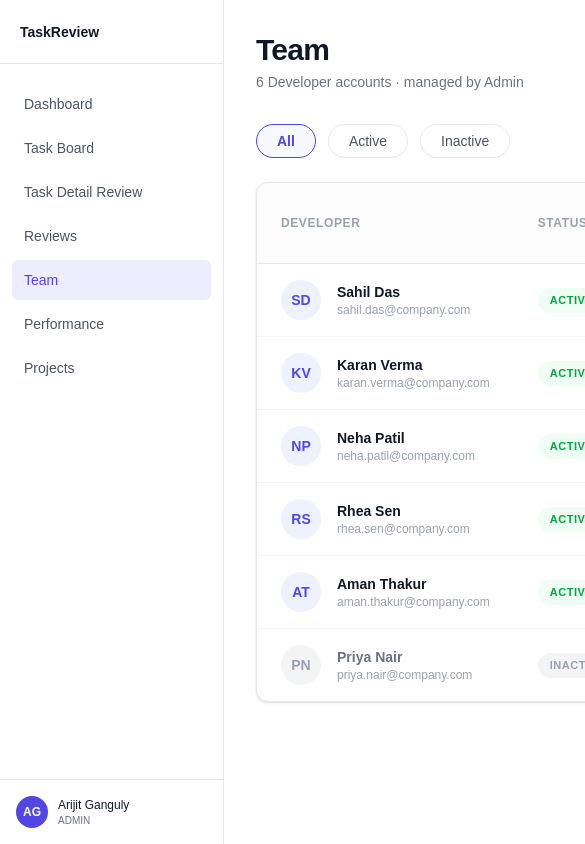
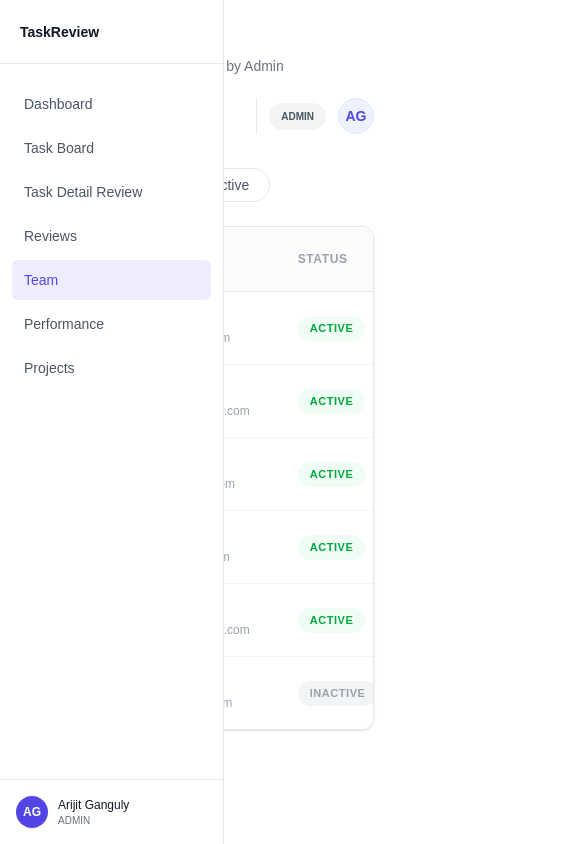
Before and after one commit to WorkR25/Internal-Engineering-Task-Management-System-Frontend, a Next.js app: page /admin/team-admin/team in a window 390 px wide. Shown: the top 844 px of the page, 585 px wide, since content can reach past the window. Built offline with nearby package versions, Linux system fonts and the light colour scheme.

Commit message:
Team page Active Inactive button functional

```diff
--- a/src/pages/admin/team-admin/team.css
+++ /dev/null
@@ -1,152 +0,0 @@
-/* Must be included for Tailwind v4 to resolve global utilities */
-@reference "../../../app/globals.css";
-
-.team-container {
-  @apply flex min-h-screen bg-[#f8f9fc] font-sans;
-}
-
-.main-content {
-  @apply flex-1 bg-white p-8 ml-56;
-}
-
-/* Header Section */
-.header-section {
-  @apply flex justify-between items-center mb-8;
-}
-
-.page-title {
-  @apply text-3xl font-bold text-gray-900 mb-1 tracking-tight;
-}
-
-.page-subtitle {
-  @apply text-sm text-gray-500;
-}
-
-.header-actions {
-  @apply flex items-center space-x-6;
-}
-
-.btn-primary {
-  @apply bg-[#4f46e5] text-white px-5 py-2.5 rounded-lg text-sm font-semibold hover:bg-indigo-700 transition-colors shadow-sm;
-}
-
-.admin-badge-wrapper {
-  @apply flex items-center space-x-3 border-l border-gray-200 pl-6;
-}
-
-.admin-role-text {
-  @apply rounded-full bg-gray-100 px-3 py-1.5 text-[10px] font-semibold text-gray-600;
-}
-
-.admin-avatar {
-  @apply w-9 h-9 rounded-full bg-indigo-50 text-[#4f46e5] flex items-center justify-center text-sm font-bold border border-indigo-100;
-}
-
-/* Filters */
-.filters-wrapper {
-  @apply flex space-x-3 mb-6;
-}
-
-.filter-btn-active {
-  @apply px-5 py-1.5 rounded-full border border-[#4f46e5] bg-indigo-50/50 text-[#4f46e5] text-sm font-semibold;
-}
-
-.filter-btn-inactive {
-  @apply px-5 py-1.5 rounded-full border border-gray-200 bg-white text-gray-600 text-sm font-medium hover:bg-gray-50 transition-colors;
-}
-
-/* Table */
-.table-container {
-  @apply bg-white rounded-xl border border-gray-200 shadow-sm overflow-hidden;
-}
-
-.team-table {
-  @apply w-full text-left border-collapse;
-}
-
-.table-head-row {
-  @apply border-b border-gray-200 bg-gray-50/50;
-}
-
-.table-head-cell {
-  @apply py-4 px-6 text-xs font-bold text-gray-400 uppercase tracking-wider;
-}
-
-.table-body {
-  @apply divide-y divide-gray-100;
-}
-
-.table-row {
-  @apply hover:bg-gray-50/50 transition-colors;
-}
-
-.table-cell {
-  @apply py-4 px-6;
-}
-
-.table-cell-right {
-  @apply py-4 px-6 text-right;
-}
-
-/* Developer Info Cells */
-.dev-info-wrapper {
-  @apply flex items-center space-x-4;
-}
-
-.dev-avatar {
-  @apply w-10 h-10 rounded-full flex items-center justify-center text-sm font-bold;
-}
-
-.avatar-active {
-  @apply bg-indigo-50 text-[#4f46e5];
-}
-
-.avatar-inactive {
-  @apply bg-gray-100 text-gray-400;
-}
-
-.dev-name {
-  @apply text-sm font-bold;
-}
-
-.name-active {
-  @apply text-gray-900;
-}
-
-.name-inactive {
-  @apply text-gray-500;
-}
-
-.dev-email {
-  @apply text-xs text-gray-400;
-}
-
-/* Status Badges */
-.status-badge {
-  @apply inline-flex items-center px-3 py-1 rounded-full text-[11px] font-bold uppercase tracking-wider;
-}
-
-.status-active {
-  @apply bg-green-50 text-green-600;
-}
-
-.status-inactive {
-  @apply bg-gray-100 text-gray-400;
-}
-
-/* Data Cells */
-.tasks-cell {
-  @apply py-4 px-6 text-sm text-gray-600;
-}
-
-.score-cell {
-  @apply py-4 px-6 text-sm font-bold text-gray-900;
-}
-
-.joined-cell {
-  @apply py-4 px-6 text-sm text-gray-500;
-}
-
-.btn-secondary {
-  @apply px-5 py-1.5 border border-gray-200 rounded-lg text-sm font-semibold text-gray-600 hover:bg-gray-50 hover:text-gray-900 transition-colors;
-}
--- /dev/null
+++ b/src/pages/admin/team-admin/team.module.css
@@ -0,0 +1,195 @@
+@reference "../../../app/globals.css";
+
+.team-container {
+  @apply flex min-h-screen w-full bg-[#f8f9fc] font-sans;
+}
+
+.main-content {
+  @apply min-w-0 flex-1 bg-white p-8 ml-56;
+}
+
+/* Header Section */
+
+.header-section {
+  @apply mb-8 flex items-center justify-between;
+}
+
+.page-title {
+  @apply mb-1 text-3xl font-bold tracking-tight text-gray-900;
+}
+
+.page-subtitle {
+  @apply text-sm text-gray-500;
+}
+
+.header-actions {
+  @apply flex items-center space-x-6;
+}
+
+.btn-primary {
+  @apply rounded-lg bg-[#4f46e5] px-5 py-2.5 text-sm font-semibold text-white shadow-sm transition-colors hover:bg-indigo-700;
+}
+
+.admin-badge-wrapper {
+  @apply flex items-center space-x-3 border-l border-gray-200 pl-6;
+}
+
+.admin-role-text {
+  @apply rounded-full bg-gray-100 px-3 py-1.5 text-[10px] font-semibold text-gray-600;
+}
+
+.admin-avatar {
+  @apply flex h-9 w-9 items-center justify-center rounded-full border border-indigo-100 bg-indigo-50 text-sm font-bold text-[#4f46e5];
+}
+
+/* Filters */
+
+.filters-wrapper {
+  @apply mb-6 flex space-x-3;
+}
+
+.filter-btn-active {
+  @apply rounded-full border border-[#4f46e5] bg-indigo-50/50 px-5 py-1.5 text-sm font-semibold text-[#4f46e5];
+}
+
+.filter-btn-inactive {
+  @apply rounded-full border border-gray-200 bg-white px-5 py-1.5 text-sm font-medium text-gray-600 transition-colors hover:bg-gray-50;
+}
+
+/* Table */
+
+.table-container {
+  @apply w-full overflow-x-auto rounded-xl border border-gray-200 bg-white shadow-sm;
+}
+
+.team-table {
+  @apply w-full min-w-[900px] border-collapse text-left;
+}
+
+.table-head-row {
+  @apply border-b border-gray-200 bg-gray-50/50;
+}
+
+.table-head-cell {
+  @apply px-6 py-4 text-xs font-bold uppercase tracking-wider text-gray-400;
+}
+
+.table-body {
+  @apply divide-y divide-gray-100;
+}
+
+.table-row {
+  @apply transition-colors hover:bg-gray-50/50;
+}
+
+.table-cell {
+  @apply px-6 py-4;
+}
+
+.table-cell-right {
+  @apply px-6 py-4 text-right;
+}
+
+/* Developer Info Cells */
+
+.dev-info-wrapper {
+  @apply flex min-w-0 items-center space-x-4;
+}
+
+.dev-text-wrapper {
+  @apply min-w-0;
+}
+
+.dev-avatar {
+  @apply flex h-10 w-10 shrink-0 items-center justify-center rounded-full text-sm font-bold;
+}
+
+.avatar-active {
+  @apply bg-indigo-50 text-[#4f46e5];
+}
+
+.avatar-inactive {
+  @apply bg-gray-100 text-gray-400;
+}
+
+.dev-name {
+  @apply text-sm font-bold;
+}
+
+.name-active {
+  @apply text-gray-900;
+}
+
+.name-inactive {
+  @apply text-gray-500;
+}
+
+.dev-email {
+  @apply max-w-[220px] overflow-hidden text-ellipsis whitespace-nowrap text-xs text-gray-400;
+}
+
+/* Status Badges */
+
+.status-badge {
+  @apply inline-flex items-center rounded-full px-3 py-1 text-[11px] font-bold uppercase tracking-wider;
+}
+
+.status-active {
+  @apply bg-green-50 text-green-600;
+}
+
+.status-inactive {
+  @apply bg-gray-100 text-gray-400;
+}
+
+/* Data Cells */
+
+.tasks-cell {
+  @apply px-6 py-4 text-sm text-gray-600;
+}
+
+.score-cell {
+  @apply px-6 py-4 text-sm font-bold text-gray-900;
+}
+
+.joined-cell {
+  @apply px-6 py-4 text-sm text-gray-500;
+}
+
+.btn-secondary {
+  @apply rounded-lg border border-gray-200 px-5 py-1.5 text-sm font-semibold text-gray-600 transition-colors hover:bg-gray-50 hover:text-gray-900;
+}
+
+/* Responsive Layout */
+
+@media (max-width: 1024px) {
+  .main-content {
+    @apply ml-0 p-6;
+  }
+
+  .header-section {
+    @apply items-start gap-5;
+  }
+
+  .header-actions {
+    @apply space-x-3;
+  }
+}
+
+@media (max-width: 640px) {
+  .main-content {
+    @apply p-4;
+  }
+
+  .header-section {
+    @apply flex-col;
+  }
+
+  .header-actions {
+    @apply w-full justify-between;
+  }
+
+  .admin-badge-wrapper {
+    @apply pl-3;
+  }
+}
--- a/src/pages/admin/team-admin/team.tsx
+++ b/src/pages/admin/team-admin/team.tsx
@@ -1,122 +1,248 @@
-"use client";
-import React, { useState } from 'react';
-import { useRouter } from 'next/navigation';
-import Sidebar from '@/components/admin-components/layout/sidebar';
-import AddDeveloperModal from '@/components/admin-components/team-components/add_developer';
-import './team.css'; // <-- Import the new stylesheet
+import { useState } from "react";
+import Sidebar from "@/components/admin-components/layout/sidebar";
+import AddDeveloperModal from "@/components/admin-components/team-components/add_developer";
+import styles from "./team.module.css";
 
-// Mock data based on the provided UI design
-const developers = [
-  { initials: 'SD', name: 'Sahil Das', email: 'sahil.das@company.com', status: 'ACTIVE', tasks: 4, score: '91%', joined: 'Feb 3, 2026' },
-  { initials: 'KV', name: 'Karan Verma', email: 'karan.verma@company.com', status: 'ACTIVE', tasks: 6, score: '88%', joined: 'Jan 14, 2026' },
-  { initials: 'NP', name: 'Neha Patil', email: 'neha.patil@company.com', status: 'ACTIVE', tasks: 3, score: '85%', joined: 'Mar 22, 2026' },
-  { initials: 'RS', name: 'Rhea Sen', email: 'rhea.sen@company.com', status: 'ACTIVE', tasks: 5, score: '82%', joined: 'Apr 8, 2026' },
-  { initials: 'AT', name: 'Aman Thakur', email: 'aman.thakur@company.com', status: 'ACTIVE', tasks: 2, score: '76%', joined: 'Jun 30, 2026' },
-  { initials: 'PN', name: 'Priya Nair', email: 'priya.nair@company.com', status: 'INACTIVE', tasks: 0, score: '79%', joined: 'Nov 11, 2025' },
+type Developer = {
+  initials: string;
+  name: string;
+  email: string;
+  status: "ACTIVE" | "INACTIVE";
+  tasks: number;
+  score: string;
+  joined: string;
+};
+
+type Filter = "ALL" | "ACTIVE" | "INACTIVE";
+
+const developers: Developer[] = [
+  {
+    initials: "SD",
+    name: "Sahil Das",
+    email: "sahil.das@company.com",
+    status: "ACTIVE",
+    tasks: 4,
+    score: "91%",
+    joined: "Feb 3, 2026",
+  },
+  {
+    initials: "KV",
+    name: "Karan Verma",
+    email: "karan.verma@company.com",
+    status: "ACTIVE",
+    tasks: 6,
+    score: "88%",
+    joined: "Jan 14, 2026",
+  },
+  {
+    initials: "NP",
+    name: "Neha Patil",
+    email: "neha.patil@company.com",
+    status: "ACTIVE",
+    tasks: 3,
+    score: "85%",
+    joined: "Mar 22, 2026",
+  },
+  {
+    initials: "RS",
+    name: "Rhea Sen",
+    email: "rhea.sen@company.com",
+    status: "ACTIVE",
+    tasks: 5,
+    score: "82%",
+    joined: "Apr 8, 2026",
+  },
+  {
+    initials: "AT",
+    name: "Aman Thakur",
+    email: "aman.thakur@company.com",
+    status: "ACTIVE",
+    tasks: 2,
+    score: "76%",
+    joined: "Jun 30, 2026",
+  },
+  {
+    initials: "PN",
+    name: "Priya Nair",
+    email: "priya.nair@company.com",
+    status: "INACTIVE",
+    tasks: 0,
+    score: "79%",
+    joined: "Nov 11, 2025",
+  },
 ];
 
-export default function TeamPage() {
-  const router = useRouter();
-  const [isModalOpen, setIsModalOpen] = useState(false);
+const cx = (...classes: string[]) =>
+  classes
+    .map((className) => styles[className as keyof typeof styles])
+    .filter(Boolean)
+    .join(" ");
+
+function DeveloperRow({ developer }: { developer: Developer }) {
+  const isActive = developer.status === "ACTIVE";
 
   return (
-    <div className="team-container">
-
-      {/* Sidebar Integration */}
-      <Sidebar
-        activePage="team"
-        onPageChange={() => {}}
-    />
-
-      {/* Main Content Area */}
-      <div className="main-content">
-
-        {/* Header Section */}
-        <div className="header-section">
-          <div>
-            <h1 className="page-title">Team</h1>
-            <p className="page-subtitle">6 Developer accounts · managed by Admin</p>
+    <tr className={cx("table-row")}>
+      <td className={cx("table-cell")}>
+        <div className={cx("dev-info-wrapper")}>
+          <div
+            className={cx(
+              "dev-avatar",
+              isActive ? "avatar-active" : "avatar-inactive"
+            )}
+          >
+            {developer.initials}
           </div>
 
-          <div className="header-actions">
+          <div className={cx("dev-text-wrapper")}>
+            <p
+              className={cx(
+                "dev-name",
+                isActive ? "name-active" : "name-inactive"
+              )}
+            >
+              {developer.name}
+            </p>
+
+            <p className={cx("dev-email")}>{developer.email}</p>
+          </div>
+        </div>
+      </td>
+
+      <td className={cx("table-cell")}>
+        <span
+          className={cx(
+            "status-badge",
+            isActive ? "status-active" : "status-inactive"
+          )}
+        >
+          {developer.status}
+        </span>
+      </td>
+
+      <td className={cx("tasks-cell")}>{developer.tasks}</td>
+      <td className={cx("score-cell")}>{developer.score}</td>
+      <td className={cx("joined-cell")}>{developer.joined}</td>
+
+      <td className={cx("table-cell-right")}>
+        <button type="button" className={cx("btn-secondary")}>
+          {isActive ? "Edit" : "Reactivate"}
+        </button>
+      </td>
+    </tr>
+  );
+}
+
+export default function TeamPage() {
+  const [isModalOpen, setIsModalOpen] = useState(false);
+  const [selectedFilter, setSelectedFilter] = useState<Filter>("ALL");
+
+  const filters: { label: string; value: Filter }[] = [
+    { label: "All", value: "ALL" },
+    { label: "Active", value: "ACTIVE" },
+    { label: "Inactive", value: "INACTIVE" },
+  ];
+
+  const filteredDevelopers = developers.filter((developer) => {
+    if (selectedFilter === "ALL") {
+      return true;
+    }
+
+    return developer.status === selectedFilter;
+  });
+
+  return (
+    <div className={cx("team-container")}>
+      <Sidebar activePage="team" onPageChange={() => {}} />
+
+      <main className={cx("main-content")}>
+        <header className={cx("header-section")}>
+          <div>
+            <h1 className={cx("page-title")}>Team</h1>
+
+            <p className={cx("page-subtitle")}>
+              {developers.length} Developer accounts · managed by Admin
+            </p>
+          </div>
+
+          <div className={cx("header-actions")}>
             <button
+              type="button"
+              className={cx("btn-primary")}
               onClick={() => setIsModalOpen(true)}
-              className="btn-primary"
             >
               + Add Developer
             </button>
 
-            <div className="admin-badge-wrapper">
-              <span className="admin-role-text">ADMIN</span>
-              <div className="admin-avatar">AG</div>
+            <div className={cx("admin-badge-wrapper")}>
+              <span className={cx("admin-role-text")}>ADMIN</span>
+              <div className={cx("admin-avatar")}>AG</div>
             </div>
           </div>
+        </header>
+
+        <div className={cx("filters-wrapper")}>
+          {filters.map((filter) => {
+            const isSelected = selectedFilter === filter.value;
+
+            return (
+              <button
+                key={filter.value}
+                type="button"
+                aria-pressed={isSelected}
+                onClick={() => setSelectedFilter(filter.value)}
+                className={cx(
+                  isSelected
+                    ? "filter-btn-active"
+                    : "filter-btn-inactive"
+                )}
+              >
+                {filter.label}
+              </button>
+            );
+          })}
         </div>
 
-        {/* Filter Tabs */}
-        <div className="filters-wrapper">
-          <button className="filter-btn-active">All</button>
-          <button className="filter-btn-inactive">Active</button>
-          <button className="filter-btn-inactive">Inactive</button>
-        </div>
-
-        {/* Developer Table */}
-        <div className="table-container">
-          <table className="team-table">
+        <div className={cx("table-container")}>
+          <table className={cx("team-table")}>
             <thead>
-              <tr className="table-head-row">
-                <th className="table-head-cell">Developer</th>
-                <th className="table-head-cell">Status</th>
-                <th className="table-head-cell">Active Tasks</th>
-                <th className="table-head-cell">Avg Review Score</th>
-                <th className="table-head-cell">Joined</th>
-                <th className="table-cell-right"></th>
+              <tr className={cx("table-head-row")}>
+                <th className={cx("table-head-cell")}>Developer</th>
+                <th className={cx("table-head-cell")}>Status</th>
+                <th className={cx("table-head-cell")}>Active Tasks</th>
+                <th className={cx("table-head-cell")}>Avg Review Score</th>
+                <th className={cx("table-head-cell")}>Joined</th>
+                <th className={cx("table-cell-right")}></th>
               </tr>
             </thead>
-            <tbody className="table-body">
-              {developers.map((dev, idx) => (
-                <tr key={idx} className="table-row">
 
-                  <td className="table-cell">
-                    <div className="dev-info-wrapper">
-                      <div className={`dev-avatar ${dev.status === 'ACTIVE' ? 'avatar-active' : 'avatar-inactive'}`}>
-                        {dev.initials}
-                      </div>
-                      <div>
-                        <p className={`dev-name ${dev.status === 'ACTIVE' ? 'name-active' : 'name-inactive'}`}>
-                          {dev.name}
-                        </p>
-                        <p className="dev-email">{dev.email}</p>
-                      </div>
-                    </div>
+            <tbody className={cx("table-body")}>
+              {filteredDevelopers.length > 0 ? (
+                filteredDevelopers.map((developer) => (
+                  <DeveloperRow
+                    key={developer.email}
+                    developer={developer}
+                  />
+                ))
+              ) : (
+                <tr>
+                  <td
+                    colSpan={6}
+                    className={cx("table-cell")}
+                  >
+                    No developers found.
                   </td>
-
-                  <td className="table-cell">
-                    <span className={`status-badge ${dev.status === 'ACTIVE' ? 'status-active' : 'status-inactive'}`}>
-                      {dev.status}
-                    </span>
-                  </td>
-
-                  <td className="tasks-cell">{dev.tasks}</td>
-                  <td className="score-cell">{dev.score}</td>
-                  <td className="joined-cell">{dev.joined}</td>
-
-                  <td className="table-cell-right">
-                    <button className="btn-secondary">
-                      {dev.status === 'ACTIVE' ? 'Edit' : 'Reactivate'}
-                    </button>
-                  </td>
-
                 </tr>
-              ))}
+              )}
             </tbody>
           </table>
         </div>
-      </div>
+      </main>
 
-      {/* Add Developer Modal Component */}
-      <AddDeveloperModal isOpen={isModalOpen} onClose={() => setIsModalOpen(false)} />
-
+      <AddDeveloperModal
+        isOpen={isModalOpen}
+        onClose={() => setIsModalOpen(false)}
+      />
     </div>
   );
 }
```
Also changed, not shown: src/app/page.tsx (+8 -8 lines).
